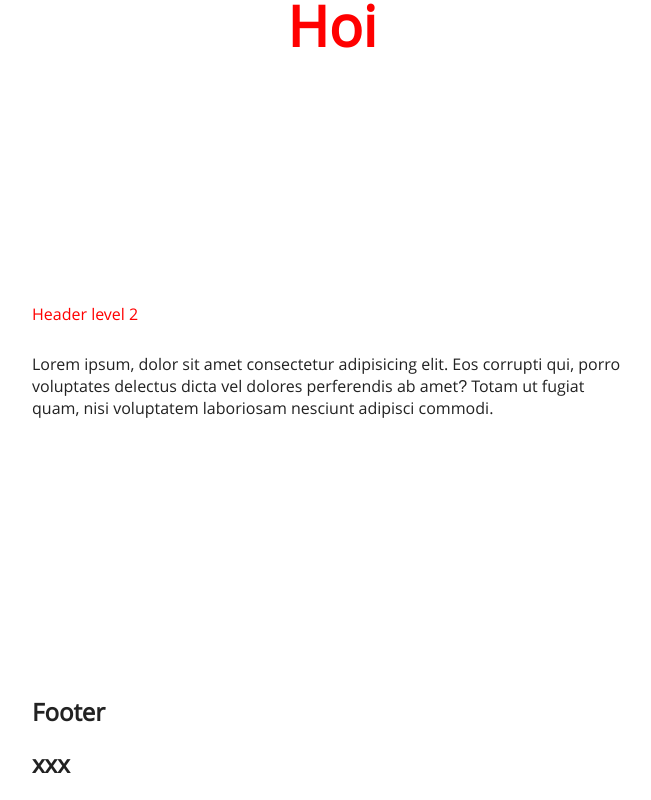
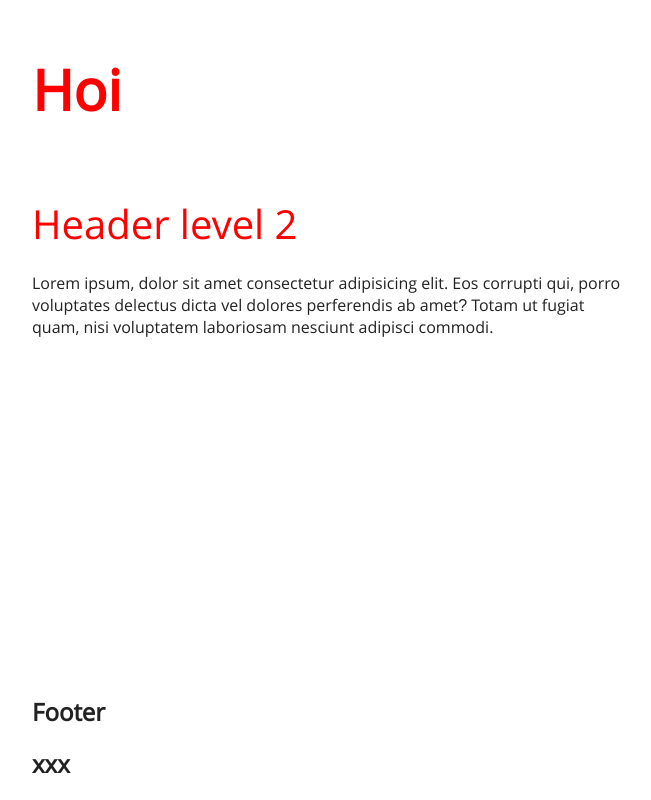
Before and after one commit to klimcode/base-cra, a React (Create React App) app: page / in a window 1280 px wide. Shown: the whole page, without its empty margins (308-959 px from the left). Built offline with nearby package versions, Linux system fonts and the light colour scheme.

Commit message:
gap settings implemented

```diff
--- a/src/common_bundle/App.js
+++ b/src/common_bundle/App.js
@@ -1,15 +1,15 @@
 import React from 'react';
 import { ThemeProvider } from 'styled-components';
 
-import { Wrapper, Header, Body, Footer } from './layout';
+import { Layout, Header, Body, Footer } from './layout';
 import { H1, H2 } from './atoms';
 import theme from './theme';
 
 export default () => (
   <ThemeProvider theme={theme}>
-    <Wrapper>
+    <Layout>
       <Header>
-        <H1 fs={56}>
+        <H1>
           Hoi
         </H1>
       </Header>
@@ -27,6 +27,6 @@ export default () => (
         <h2>Footer</h2>
         <h2>xxx</h2>
       </Footer>
-    </Wrapper>
+    </Layout>
   </ThemeProvider>
 );
--- a/src/common_bundle/atoms/H.js
+++ b/src/common_bundle/atoms/H.js
@@ -11,12 +11,14 @@ export const H1 = styled.h1`
 H1.defaultProps = {
   component: 'h1',
   fontSizeDef: 56,
+  gapDef: true,
 };
 
 export const H2 = H1.extend`
   font-weight: normal;
 `;
 H2.defaultProps = {
+  component: 'h2',
   fs: 40,
 };
 
@@ -24,5 +26,6 @@ export const H3 = H1.extend`
   font-weight: normal;
 `;
 H3.defaultProps = {
+  component: 'h3',
   fs: 32,
 };
--- a/src/common_bundle/atoms/baseline.js
+++ b/src/common_bundle/atoms/baseline.js
@@ -19,6 +19,12 @@ const METRICS = {
     font-size: 32px;
     line-height: 64px;
   `,
+  openSans_40: `
+    margin: 0;
+    padding: 0;
+    font-size: 40px;
+    line-height: 64px;
+  `,
   openSans_40_gap: `
     margin: 0;
     padding: 64px 0 0 0;
@@ -31,24 +37,39 @@ const METRICS = {
     font-size: 56px;
     line-height: 64px;
   `,
+  openSans_56_gap: `
+    margin: 0;
+    padding: 58px 0 6px 0;
+    font-size: 56px;
+    line-height: 64px;
+  `,
 };
 
 
+/* eslint-disable no-console */
 const getMetrics = (props) => {
   const { component, theme } = props;
   const fontFamily = theme && theme.fontFamily;
   const fontSize = theme && theme.fontSize;
   const themeComponentStyles = theme && theme[component];
 
-  const themeFontFamily = fontFamily || (themeComponentStyles && themeComponentStyles.fontFamily);
-  const themeFontSize = fontSize || (themeComponentStyles && themeComponentStyles.fontSize);
+  const themeFontFamily = (themeComponentStyles && themeComponentStyles.fontFamily) || fontFamily;
+  const themeFontSize = (themeComponentStyles && themeComponentStyles.fontSize) || fontSize;
+  const themeGap = themeComponentStyles && themeComponentStyles.gap;
   const finalFontFamily = props.ff || themeFontFamily || FF_DEF;
   const finalFontSize = props.fs || themeFontSize || props.fontSizeDef || FS_DEF;
 
-  let id = `${finalFontFamily}_${finalFontSize}`;
-  // if (props.fs.includes('gap')) id += '_gap';
 
-  return METRICS[id] || METRICS_DEF;
+  const gap = ((props.gap || themeGap || props.gapDef) && '_gap') || '';
+  const id = `${finalFontFamily}_${finalFontSize}${gap}`;
+
+  const result = METRICS[id];
+  // debugger;
+  if (!result && console && console.error) {
+    console.error(`Font Metrics "${id}" for "${component}" component not found. Default Metrics used instead.`);
+  }
+
+  return result || METRICS_DEF || '';
 };
 
 
--- a/src/common_bundle/layout/index.js
+++ b/src/common_bundle/layout/index.js
@@ -1,7 +1,7 @@
 import React from 'react';
 import styled from 'styled-components';
 
-const Wrapper = styled.div`
+const Layout = styled.div`
   display: flex;
   flex-direction: column;
   min-height: 100%;
@@ -12,10 +12,10 @@ const Container = styled.div`
   max-width: 600px;
 `;
 const HeaderStyled = styled.div`
-  display: flex;
+  /* display: flex; */
 `;
 const BodyStyled = styled.div`
-  display: flex;
+  /* display: flex; */
   flex: 1 0 auto;
 `;
 const FooterStyled = styled.div`
@@ -47,4 +47,4 @@ const Footer = props => (
 );
 
 
-export { Wrapper, Container, Header, Body, Footer };
+export { Layout, Container, Header, Body, Footer };
--- a/src/common_bundle/theme.js
+++ b/src/common_bundle/theme.js
@@ -3,6 +3,11 @@ export default {
   fontSize: '16',
   fontFamily: 'openSans',
   h1: {
+    fontSize: 56,
+    gap: false,
+  },
+  h2: {
     fontSize: 40,
+    gap: true,
   },
 };
```
